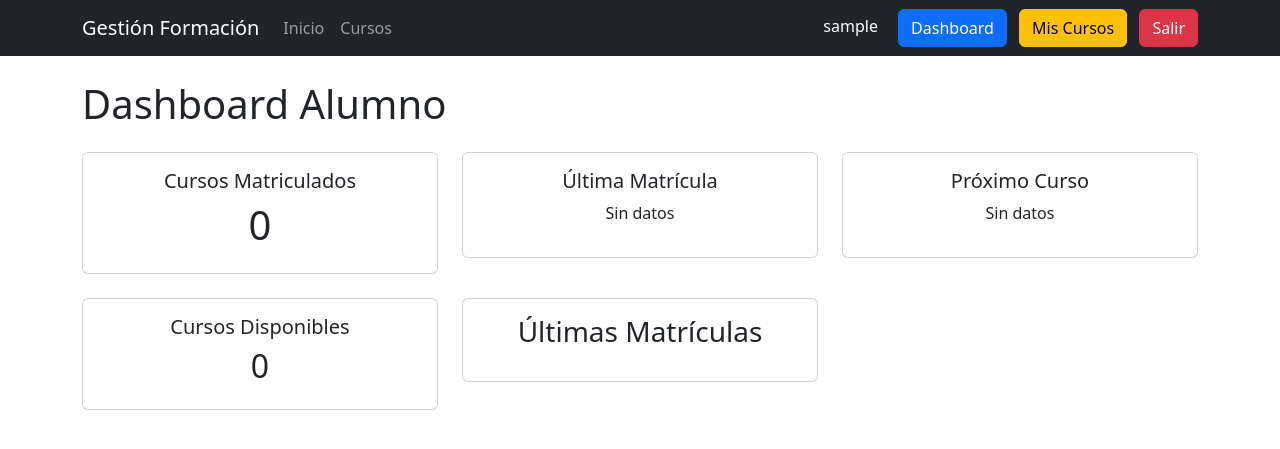
After one commit to AdrianSalasVazquez/gestion-formacion-django, a Django app: page /matriculas/dashboard/ in a window 1280 px wide. The commit adds this page. Shown: the top 449 px of the page. Run offline with Django 5.2, Linux system fonts and the light colour scheme; the visitor is signed in with stand-in values (Sample User, id 1); data that the repository does not hold is empty; some libraries are stand-ins or nearby versions.

Commit message:
Creación de dashboard de alumno y cancelación de matrículas

```diff
--- a/matriculas/urls.py
+++ b/matriculas/urls.py
@@ -11,4 +11,14 @@ urlpatterns = [
         views.mis_cursos,
         name="mis_cursos"
     ),
+    path(
+        "dashboard/",
+        views.dashboard,
+        name="dashboard"
+    ),
+    path(
+        'cancelar/<int:matricula_id>/',
+        views.cancelar_matricula,
+        name="cancelar_matricula"
+    ),
 ]
--- a/matriculas/views.py
+++ b/matriculas/views.py
@@ -3,6 +3,7 @@ from django.contrib.auth.decorators import login_required
 from django.contrib import messages
 from cursos.models import Curso
 from .models import Matricula
+from django.db.models import Count
 
 
 # Create your views here.
@@ -32,8 +33,50 @@ def matricularse(request, curso_id):
 
 
 @login_required
+def cancelar_matricula(request, matricula_id):
+    matricula = get_object_or_404(Matricula, pk=matricula_id, alumno=request.user)
+    matricula.delete()
+    messages.success(request, "Matrícula cancelada.")
+    return redirect("mis_cursos")
+
+
+@login_required
 def mis_cursos(request):
 
     matriculas = Matricula.objects.filter(alumno=request.user).select_related("curso")
 
     return render(request, "matriculas/mis_cursos.html", {"matriculas": matriculas})
+
+
+@login_required
+def dashboard(request):
+    total_matriculas = Matricula.objects.filter(alumno=request.user).count()
+    ultima_matricula = (
+        Matricula.objects.filter(alumno=request.user)
+        .select_related("curso")
+        .order_by("-fecha_matricula")
+        .first()
+    )
+    proximo_curso = (
+        Curso.objects.filter(matriculas__alumno=request.user)
+        .order_by("fecha_inicio")
+        .first()
+    )
+    ultimas_matriculas = (
+        Matricula.objects.filter(alumno=request.user)
+        .select_related("curso")
+        .order_by("-fecha_matricula")[:5]
+    )
+    cursos_disponibles = Curso.objects.filter(activo=True).count()
+
+    return render(
+        request,
+        "matriculas/dashboard.html",
+        {
+            "total_matriculas": total_matriculas,
+            "ultima_matricula": ultima_matricula,
+            "proximo_curso": proximo_curso,
+            "ultimas_matriculas": ultimas_matriculas,
+            'cursos_disponibles':cursos_disponibles
+        },
+    )
--- a/templates/base.html
+++ b/templates/base.html
@@ -41,9 +41,17 @@
                         <span class="text-white me-3">
                             {{ user.username }}
                         </span>
-                        <a href="{% url 'mis_cursos' %}" class="btn btn-warning me-2">
-                            Mis Cursos
-                        </a>
+                        {% if user.tipo == 'alumno' %}
+                            <a href="{% url 'dashboard' %}" class="btn btn-primary me-2">
+                                Dashboard
+                            </a>
+                            <a href="{% url 'mis_cursos' %}" class="btn btn-warning me-2">
+                                Mis Cursos
+                            </a>
+                        {% endif %}
+                        {% if user.tipo == 'profesor' %}
+
+                        {% endif %}
                         <form method="post" action="{% url 'logout' %}" class="d-inline">
                             {% csrf_token %}
                             <button type="submit" class="btn btn-danger">
--- a/templates/core/inicio.html
+++ b/templates/core/inicio.html
@@ -12,7 +12,10 @@
         {% if user.is_authenticated %}
             <div class="alert alert-success">
                 Bienvenido
+                <strong>
                     {{ user.first_name }}
+                    {{ user.last_name }}
+                </strong>
             </div>
         {% else %}
             <a href="{% url 'registro' %}" class="btn btn-primary btn-lg">
--- /dev/null
+++ b/templates/matriculas/dashboard.html
@@ -0,0 +1,67 @@
+{% extends 'base.html' %}
+{% block title %}
+Dashboard
+{% endblock %}
+{% block content %}
+<h1 class="mb-4 mb-4">Dashboard Alumno</h1>
+<div class="row">
+    <div class="col-md-4 mb-4">
+        <div class="card text-center">
+            <div class="card-body">
+                <h5>Cursos Matriculados</h5>
+                <h1>{{ total_matriculas }}</h1>
+            </div>
+        </div>
+    </div>
+    <div class="col-md-4 mb-4">
+        <div class="card text-center">
+            <div class="card-body">
+                <h5>Última Matrícula</h5>
+                <p>
+                    {% if ultima_matricula %}
+                    {{ ultima_matricula.curso.nombre }}
+                    {% else %}
+                    Sin datos
+                    {% endif %}
+                </p>
+            </div>
+        </div>
+    </div>
+    <div class="col-md-4 mb-4">
+        <div class="card text-center">
+            <div class="card-body">
+                <h5>Próximo Curso</h5>
+                <p>
+                    {% if proximo_curso %}
+                    {{ proximo_curso.nombre }}
+                    {% else %}
+                    Sin datos
+                    {% endif %}
+                </p>
+            </div>
+        </div>
+    </div>
+    <div class="col-md-4 mb-4">
+        <div class="card text-center">
+            <div class="card-body">
+                <h5>Cursos Disponibles</h5>
+                <h2>{{ cursos_disponibles }}</h2>
+            </div>
+        </div>
+    </div>
+    <div class="col-md-4 mb-4">
+        <div class="card">
+            <div class="card-body text-center">
+                <h3>Últimas Matrículas</h3>
+                <ul class="list-unstyled">
+                    {% for matricula in ultimas_matriculas %}
+                    <li class="mb-2 p-2 border-bottom">
+                        {{ matricula.curso.nombre }}
+                    </li>
+                    {% endfor %}
+                </ul>
+            </div>
+        </div>
+    </div>
+</div>
+{% endblock %}
```
Also changed, not shown: matriculas/admin.py (+10 -0 lines), templates/matriculas/mis_cursos.html (+8 -1 lines). Lines whose indentation alone changed are shown as unchanged.
